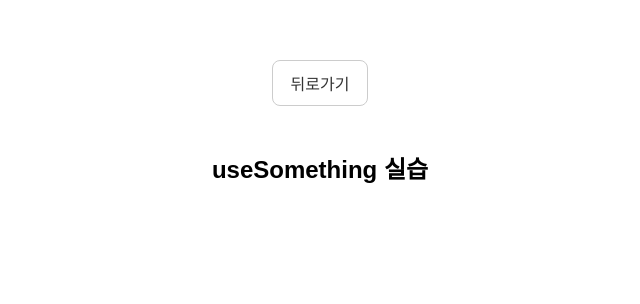
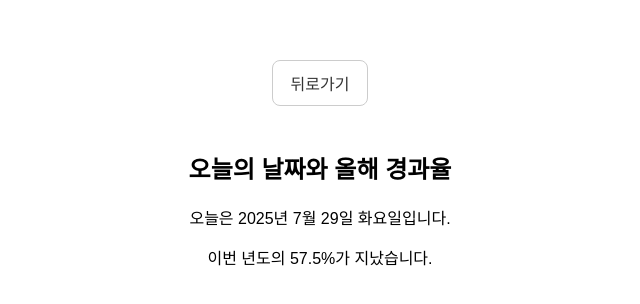
Before and after one commit to LikeLion-at-DGU/13th-Custom-Hook-Session, a React (Vite) app: page / in a window 1280 px wide. Both pictures are taken after a click on the button "useSomething". Shown: the top 304 px of the page, without its empty margins (320-960 px from the left). Built offline with nearby package versions, Linux system fonts and the light colour scheme.

Commit message:
Feature: useTodayDate 구현

```diff
--- a/src/components/YourOwnHookPage.jsx
+++ b/src/components/YourOwnHookPage.jsx
@@ -1,11 +1,13 @@
-import { useSomething } from "../hooks/useSomething";
+import { useSomething } from "../hooks/useTodayDate";
 
 export const YourOwnHookPage = () => {
-  // const { something... } = useSomething();
-  // 하단 UI에 자유롭게 위에서 받아온 값들을 바인딩 해보세요~
+  const { formattedDate, progressPercent } = useSomething();
+
   return (
     <div>
-      <h2>useSomething 실습</h2>
+      <h2>오늘의 날짜와 올해 경과율</h2>
+      <p>오늘은 {formattedDate}입니다.</p>
+      <p>이번 년도의 {progressPercent}%가 지났습니다.</p>
     </div>
   );
 };
--- a/src/hooks/useSomething.js
+++ /dev/null
@@ -1,5 +0,0 @@
-export const useSomething = () => {
-  // 여러분의 use{Something}을 만들어주세요!
-  // 정답은 없습니다. 커스텀훅의 필요성을 스스로 느껴보세요.
-  // 아이디어를 생각하고, 스스로 구현하다가 어려우면 손 들어주세요!
-};
--- /dev/null
+++ b/src/hooks/useTodayDate.js
@@ -0,0 +1,24 @@
+import { useMemo } from "react";
+
+export const useSomething = () => {
+  const today = useMemo(() => new Date(), []);
+  const year = today.getFullYear();
+  const start = new Date(`${year}-01-01`);
+  const end = new Date(`${year + 1}-01-01`);
+  const progress =
+    ((today.getTime() - start.getTime()) / (end.getTime() - start.getTime())) * 100;
+
+  const formattedDate = today.toLocaleDateString("ko-KR", {
+    year: "numeric",
+    month: "long",
+    day: "numeric",
+    weekday: "long",
+  });
+
+  const progressPercent = progress.toFixed(1);
+
+  return {
+    formattedDate,
+    progressPercent,
+  };
+};
```
